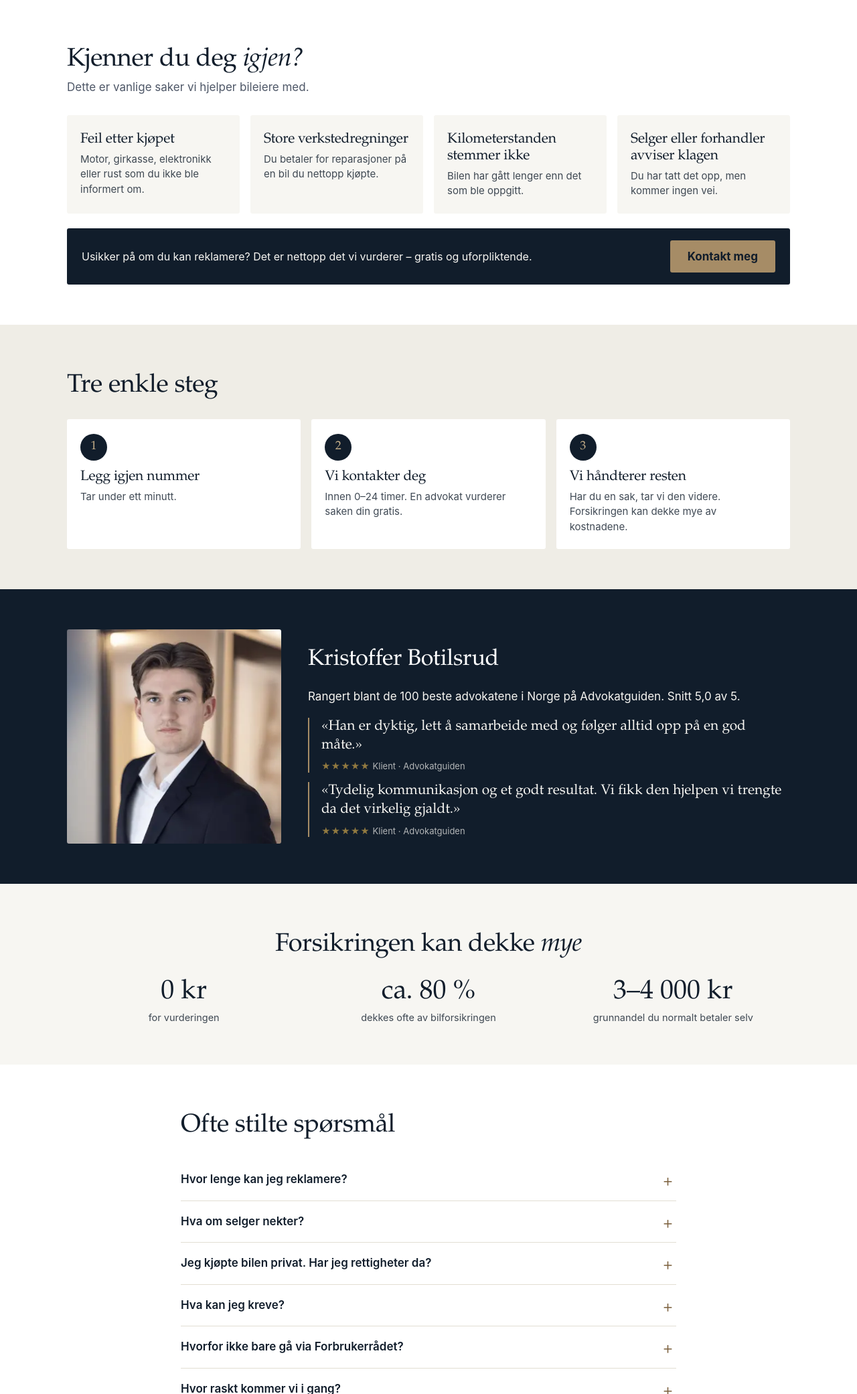
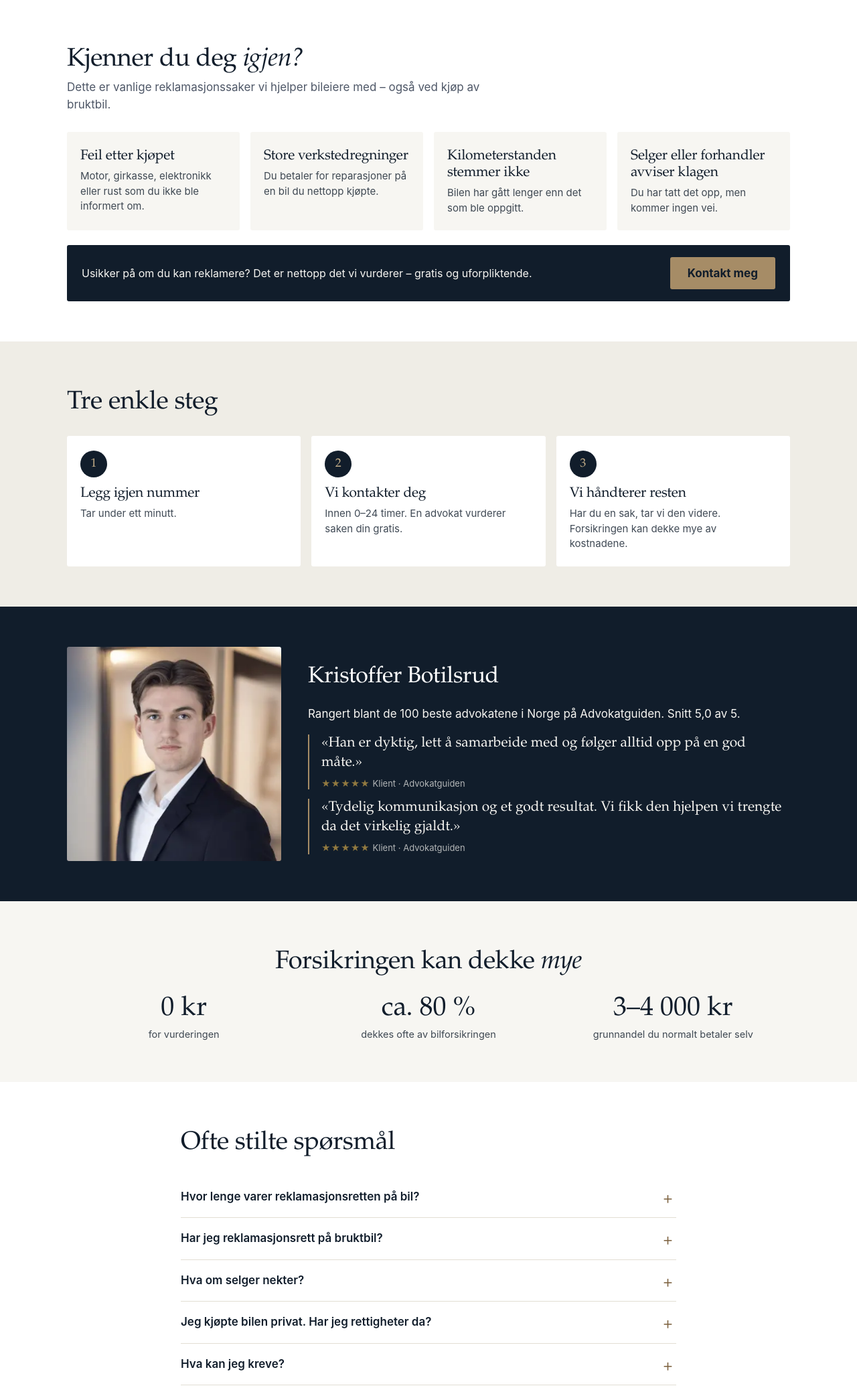
Before and after one commit to tripwjrt/bilsaker, a plain HTML site: page reklamasjon/index.html in a window 1280 px wide. Shown: the part 828-2910 px from the top of the page at 67% size. Drawn offline with Linux system fonts and the light colour scheme; no server answers.

Commit message:
/reklamasjon/: reklamasjonsrett og bruktbil i tekst og spørsmål, fetchpriority på toppbilde
Co-Authored-By: Claude Opus 5.5 <noreply@anthropic.com>
Claude-Session: https://claude.ai/code/session_01MNVbnXY5zb54r8mmxbFAAP

```diff
--- a/reklamasjon/index.html
+++ b/reklamasjon/index.html
@@ -6,8 +6,8 @@
 <title>Reklamasjon på bil – gratis saksvurdering | Bilsaker.no</title>
 <meta name="description" content="Feil eller mangler på bilen du kjøpte? Vi vurderer reklamasjonen din gratis og uforpliktende. Resolve Partners Advokatfirma – 21 års erfaring med biltvister."/>
 <meta name="robots" content="noindex, follow"/>
-<link as="image" href="/assets/img/heving-bil.webp" rel="preload" type="image/webp" media="(min-width: 900px)"/>
-<link as="image" href="/assets/img/heving-bil-mobil.webp" rel="preload" type="image/webp" media="(max-width: 899px)"/>
+<link as="image" href="/assets/img/heving-bil.webp" rel="preload" type="image/webp" media="(min-width: 900px)" fetchpriority="high"/>
+<link as="image" href="/assets/img/heving-bil-mobil.webp" rel="preload" type="image/webp" media="(max-width: 899px)" fetchpriority="high"/>
 <link href="/assets/favicon.png" rel="icon" type="image/png"/>
 <link href="/assets/apple-touch-icon.png" rel="apple-touch-icon"/>
 <script>
@@ -206,7 +206,7 @@ footer{background:var(--navy);color:rgba(247,246,242,.7)}
     <div class="item"><div class="num">ca. 80 %</div><div class="lbl">dekkes ofte av forsikring</div></div>
   </div></div>
 <section class="s-rules"><div class="wrap">
-    <div class="head"><h2>Kjenner du deg <em>igjen?</em></h2><p class="intro">Dette er vanlige saker vi hjelper bileiere med.</p></div>
+    <div class="head"><h2>Kjenner du deg <em>igjen?</em></h2><p class="intro">Dette er vanlige reklamasjonssaker vi hjelper bileiere med – også ved kjøp av bruktbil.</p></div>
     <div class="grid4">
       <div class="tile"><h3>Feil etter kjøpet</h3><p>Motor, girkasse, elektronikk eller rust som du ikke ble informert om.</p></div>
       <div class="tile"><h3>Store verkstedregninger</h3><p>Du betaler for reparasjoner på en bil du nettopp kjøpte.</p></div>
@@ -242,7 +242,8 @@ footer{background:var(--navy);color:rgba(247,246,242,.7)}
   </div></section>
 <section class="s-faq faq" id="sporsmal"><div class="wrap" style="max-width:780px">
     <div class="head"><h2>Ofte stilte spørsmål</h2></div>
-    <details><summary>Hvor lenge kan jeg reklamere?</summary><p>Ved kjøp fra forhandler er fristen som regel to år, og for en bil kan den i mange tilfeller være fem år. Ved kjøp fra privatperson er den normalt to år. Uansett må du si fra innen rimelig tid etter at du oppdaget feilen. Vi ser på hvilke frister som gjelder i din sak.</p></details>
+    <details><summary>Hvor lenge varer reklamasjonsretten på bil?</summary><p>Ved kjøp fra forhandler, også av bruktbil, er fristen som regel to år, og for en bil kan den i mange tilfeller være fem år. Ved kjøp fra privatperson er den normalt to år. Uansett må du si fra innen rimelig tid etter at du oppdaget feilen. Vi ser på hvilke frister som gjelder i din sak.</p></details>
+    <details><summary>Har jeg reklamasjonsrett på bruktbil?</summary><p>Ja, reklamasjonsretten gjelder også når du kjøper bruktbil. Hva du kan kreve, avhenger blant annet av bilens alder, kilometerstand, pris og hva som ble opplyst ved salget. Vi vurderer saken din gratis.</p></details>
     <details><summary>Hva om selger nekter?</summary><p>Det er ikke uvanlig at selger avviser kravet i første omgang. Vi vurderer hva som kan være neste steg i din sak, og kan ta saken videre for deg.</p></details>
     <details><summary>Jeg kjøpte bilen privat. Har jeg rettigheter da?</summary><p>Du kan ha rettigheter også ved kjøp fra privatperson, men som regel færre enn ved kjøp fra forhandler. Mye avhenger av hva som ble avtalt. Vi ser på saken din og sier hva vi mener.</p></details>
     <details><summary>Hva kan jeg kreve?</summary><p>Avhengig av feilen kan det være aktuelt med retting, prisavslag, erstatning eller i alvorlige tilfeller heving av kjøpet. Vi vurderer hva som er realistisk i din sak.</p></details>
```
